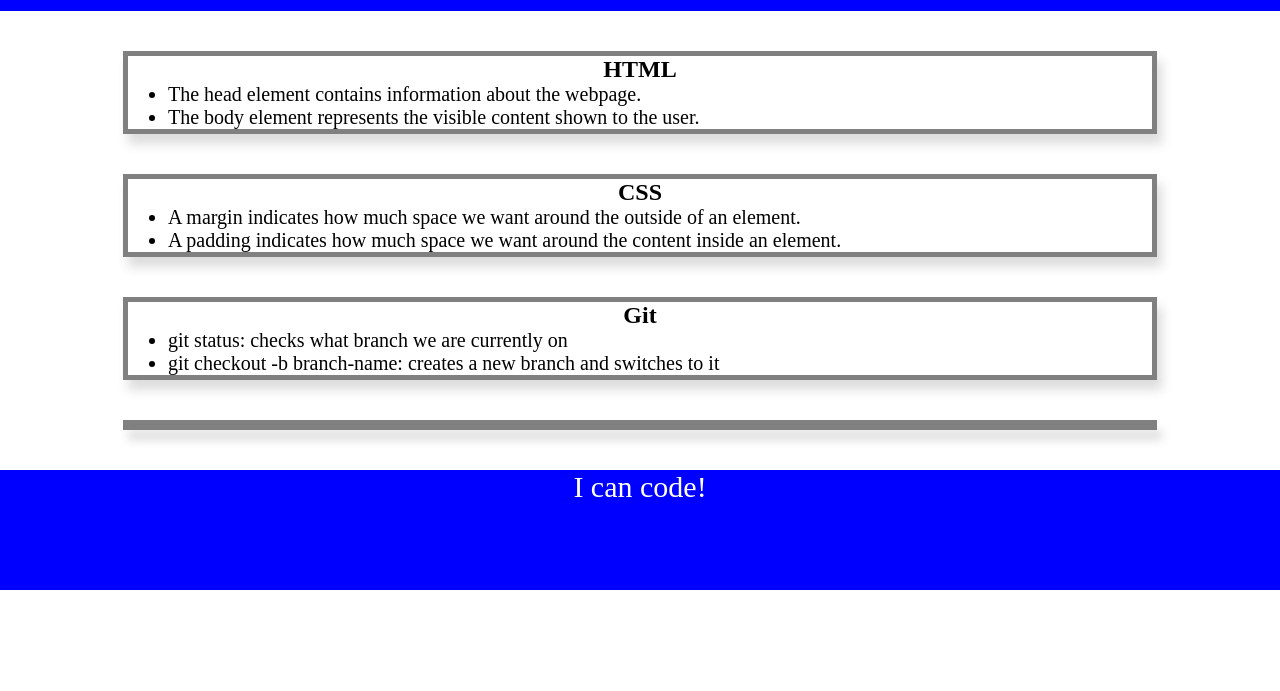
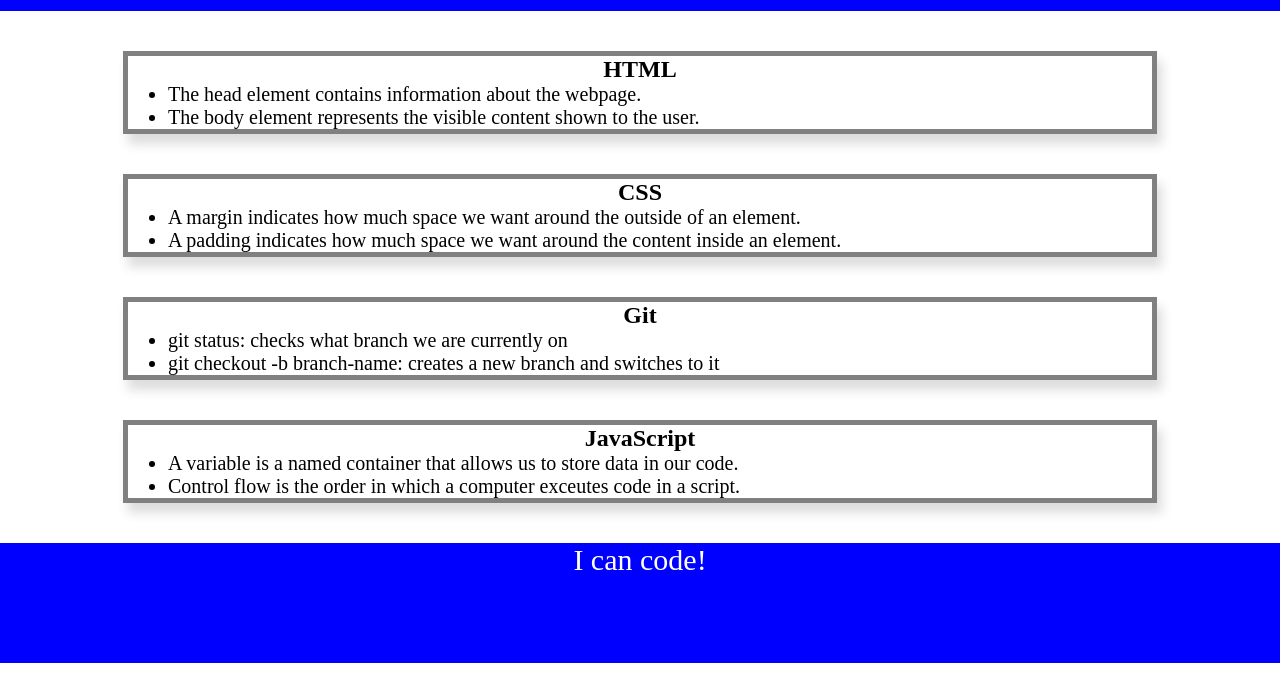
Before and after one commit to RaulMaya/Test-Repo, a plain HTML site: page index.html in a window 1280 px wide. Shown: the part 109-800 px from the top of the page. Drawn offline with Linux system fonts and the light colour scheme.

Commit message:
Updating Test Repo

```diff
--- a/index.html
+++ b/index.html
@@ -51,7 +51,15 @@
         </ul>
       </section>
 
-      <section class="card" id="javascript-section"></section>
+      <section class="card" id="javascript-section">
+        <h2>JavaScript</h2>
+        <ul>
+          <li>A variable is a named container that allows us to store data in our code.</li>
+          <li>
+            Control flow is the order in which a computer exceutes code in a script.
+          </li>
+        </ul>
+      </section>
     </main>
 
     <footer>
```
Also changed, not shown: 1 other file.
